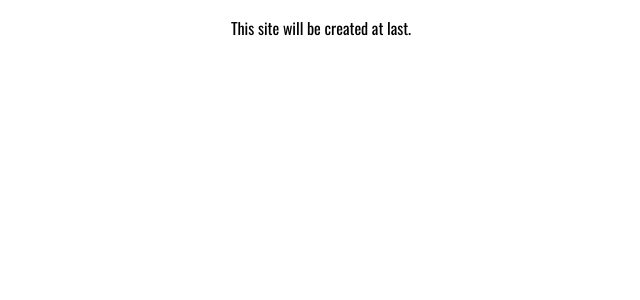
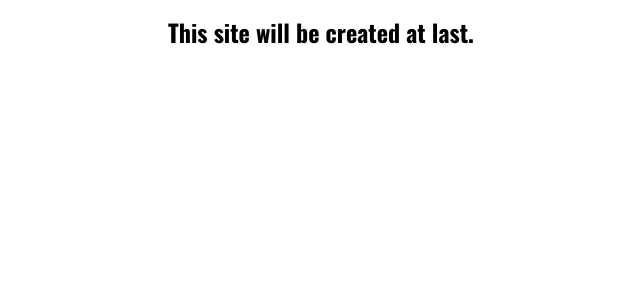
Before and after one commit to inacio-dev/digital-quatro, a Next.js app: page / in a window 1280 px wide. Shown: the top 300 px of the page, without its empty margins (319-959 px from the left). Built offline with nearby package versions, Linux system fonts and the light colour scheme.

Commit message:
fix: initial configs

```diff
--- a/src/pages/index.tsx
+++ b/src/pages/index.tsx
@@ -10,7 +10,7 @@ export default function Home() {
         <link rel="icon" href="/favicon.ico" />
       </Head>
       <main className="m-1 flex items-center justify-center p-3">
-        This site will be created at last.
+        <p className="text-2xl font-bold">This site will be created at last.</p>
       </main>
     </>
   )
```
Also changed, not shown: 1 other file (tests, documents, lock files or other folders).
